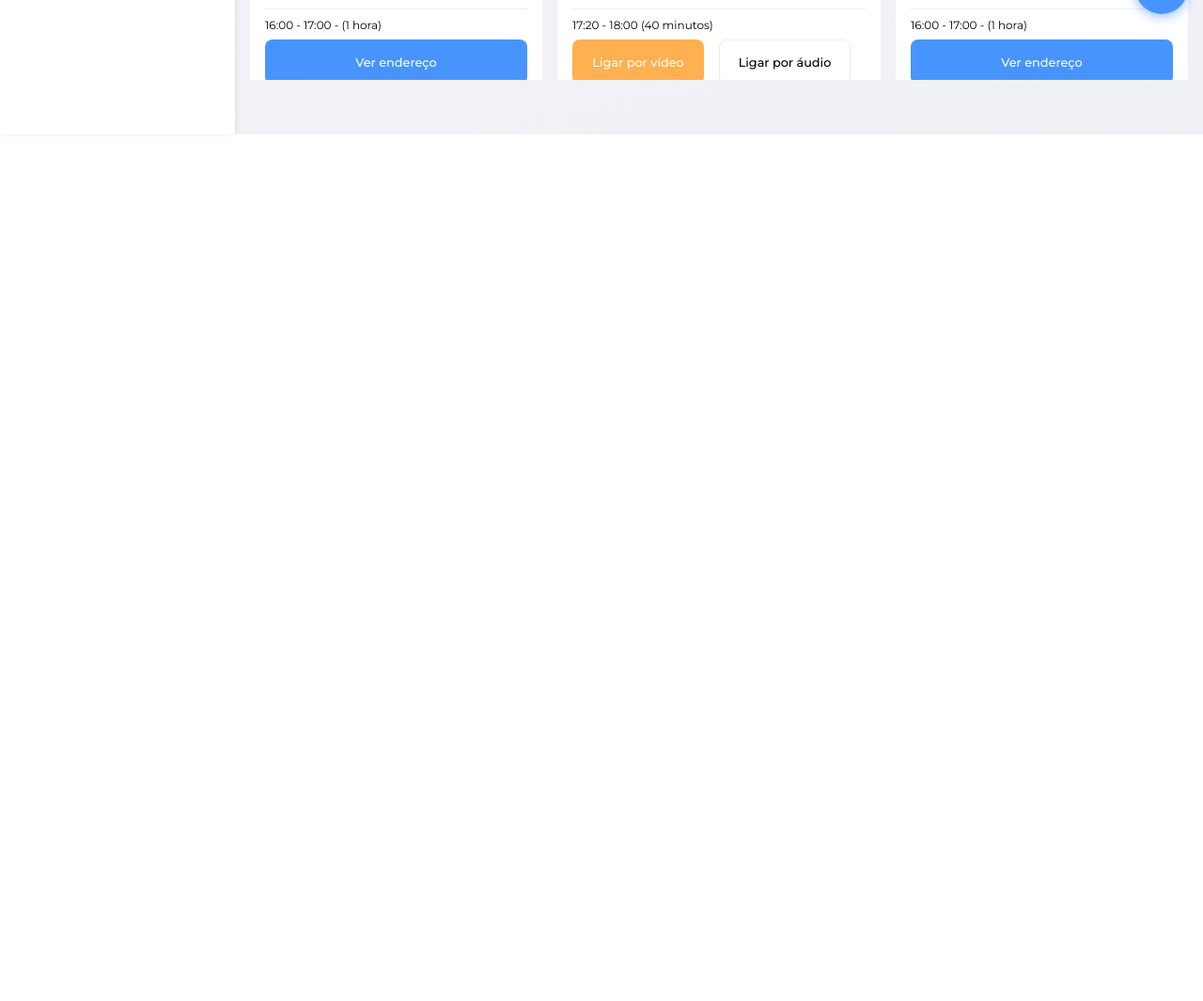
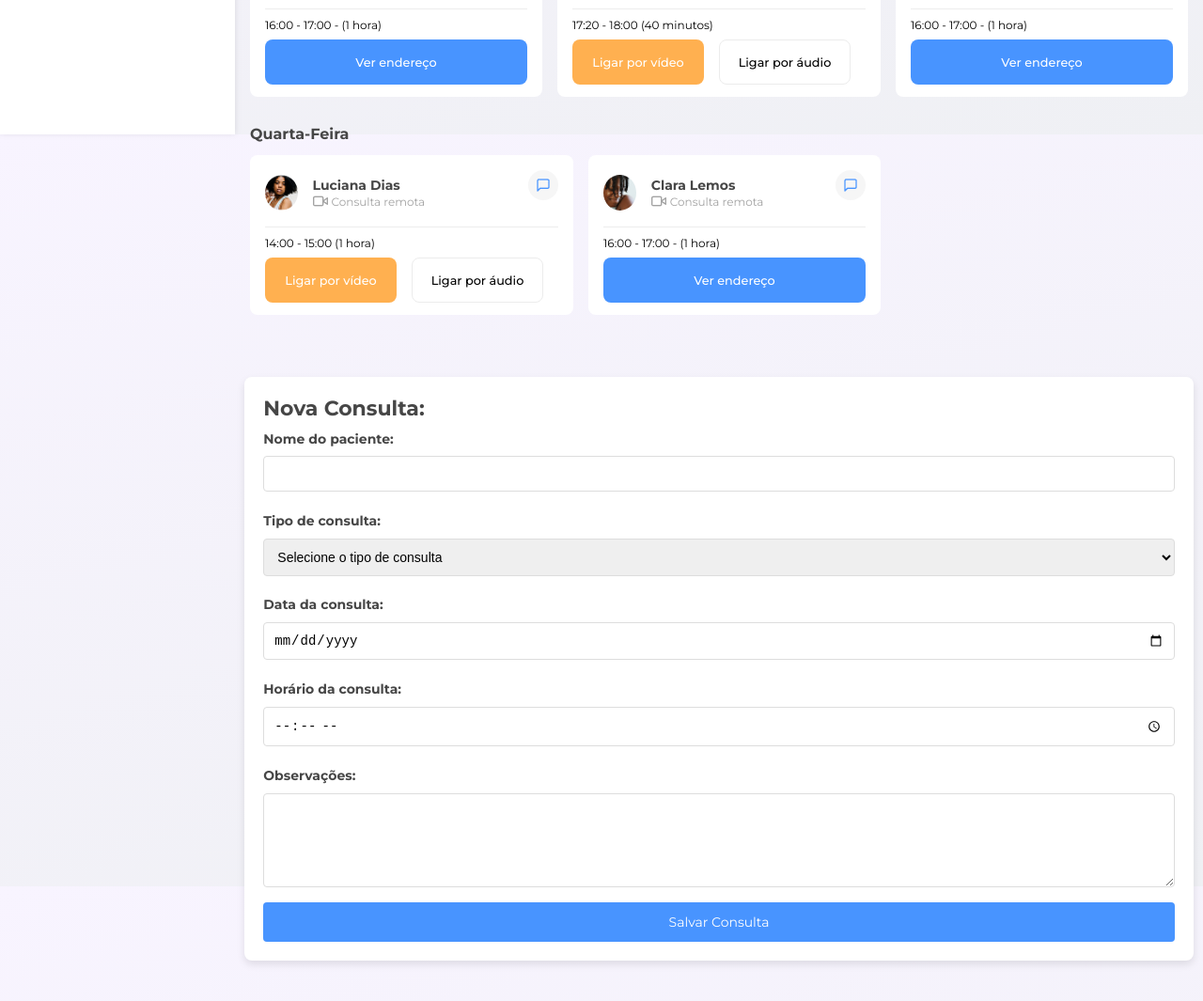
Before and after one commit to mateuspistillo/Aluramed, a plain HTML site: page index.html in a window 1280 px wide. Shown: the part 657-1722 px from the top of the page at 94% size. Before the commit the page ends 800 px from the top, so only its background shows below. Drawn offline with Linux system fonts and the light colour scheme.

Commit message:
criando formulario de novas consultas

```diff
--- a/index.html
+++ b/index.html
@@ -271,6 +271,24 @@
               </div>
           </li>
       </section>
+      <div class="formulario">
+        <strong>Nova Consulta:</strong>
+        <label for="nome">Nome do paciente:</label>
+        <input type="text" id="nome" name="nome" class="campo-formulario" required>
+        <label for="tipoConsulta">Tipo de consulta:</label>
+        <select id="tipoConsulta" name="tipoConsulta" class="campo-formulario" required>
+          <option value="" disabled selected>Selecione o tipo de consulta</option>
+          <option value="consulta-online">Consulta Remota</option>
+          <option value="consulta-presencial">Consulta Presencial</option>
+        </select>
+        <label for="dataConsulta">Data da consulta:</label>
+        <input type="date" id="dataConsulta" name="dataConsulta" class="campo-formulario" required>
+        <label for="horarioConsulta">Horário da consulta:</label>
+        <input type="time" id="horarioConsulta" name="horarioConsulta" class="campo-formulario" required>
+        <label for="observacoes">Observações:</label>
+        <textarea id="observacoes" name="observacoes" class="campo-formulario"></textarea>
+        <button type="submit">Salvar Consulta</button>
+      </div>
       <footer class="rodape">
         <nav>
           <ul>
--- a/styles/botao-flutuante.css
+++ b/styles/botao-flutuante.css
@@ -91,3 +91,9 @@ button.btn-flutuante-item span.local{
 button.btn-flutuante-item span.remoto{
     background-image: url('../assets/icons/Camera.png');
 }
+
+@media (min-width: 768px) {
+    .btn-flutuante {
+        display: none;
+    }
+}
--- a/styles/consultas.css
+++ b/styles/consultas.css
@@ -1,6 +1,5 @@
 .consultas {
     padding: 0 16px;
-    height: calc(100vh - 110px - 58px);
     overflow-y: auto;
 }
 
@@ -152,3 +151,9 @@
         padding: 0px;
     }
 }
+
+@media (max-width: 425px) {
+    .consultas {
+        height: calc(100vh - 110px - 58px);
+    }
+}
--- /dev/null
+++ b/styles/formulario.css
@@ -0,0 +1,61 @@
+.formulario {
+    width: 98%;
+    margin: 50px auto;
+    background-color: #fff;
+    padding: 20px;
+    border-radius: 8px;
+    box-shadow: 0 4px 8px rgba(0, 0, 0, 0.1);
+}
+
+.formulario strong {
+    font-size: 22px;
+}
+
+.formulario label {
+    font-size: 14px;
+    color: var(--texto);
+    font-weight: bold;
+    margin-bottom: 1%;
+    margin-top: 1%;
+    display: block;
+}
+
+.campo-formulario {
+    width: 100%;
+    padding: 10px;
+    margin-bottom: 12px;
+    border: 1px solid #ddd;
+    border-radius: 4px;
+    font-size: 14px;
+    box-sizing: border-box;
+}
+
+.formulario button {
+    background-color: var(--cor-primaria);
+    color: white;
+    border: none;
+    padding: 12px 20px;
+    font-size: 14px;
+    cursor: pointer;
+    width: 100%;
+    border-radius: 4px;
+}
+
+.formulario button:hover {
+    background-color: #056cfd;
+}
+
+.formulario textarea {
+    height: 100px;
+}
+
+.campo-formulario:focus {
+    border-color: var(--cor-primaria);
+    outline: none;
+}
+
+@media (max-width: 760px) {
+    .formulario {
+        display: none;
+    }
+}
--- a/styles/reset.css
+++ b/styles/reset.css
@@ -40,7 +40,7 @@ main {
     min-height: 100vh;
 }
 
-button{
+button {
     cursor: pointer;
     font-family: 'Montserrat', sans-serif;
 }
--- a/styles/styles.css
+++ b/styles/styles.css
@@ -6,6 +6,7 @@
 @import url('./botoes.css');
 @import url('./footer.css');
 @import url('./botao-flutuante.css');
+@import url('./formulario.css');
 
 body {
   background: var(--fundo);
```
